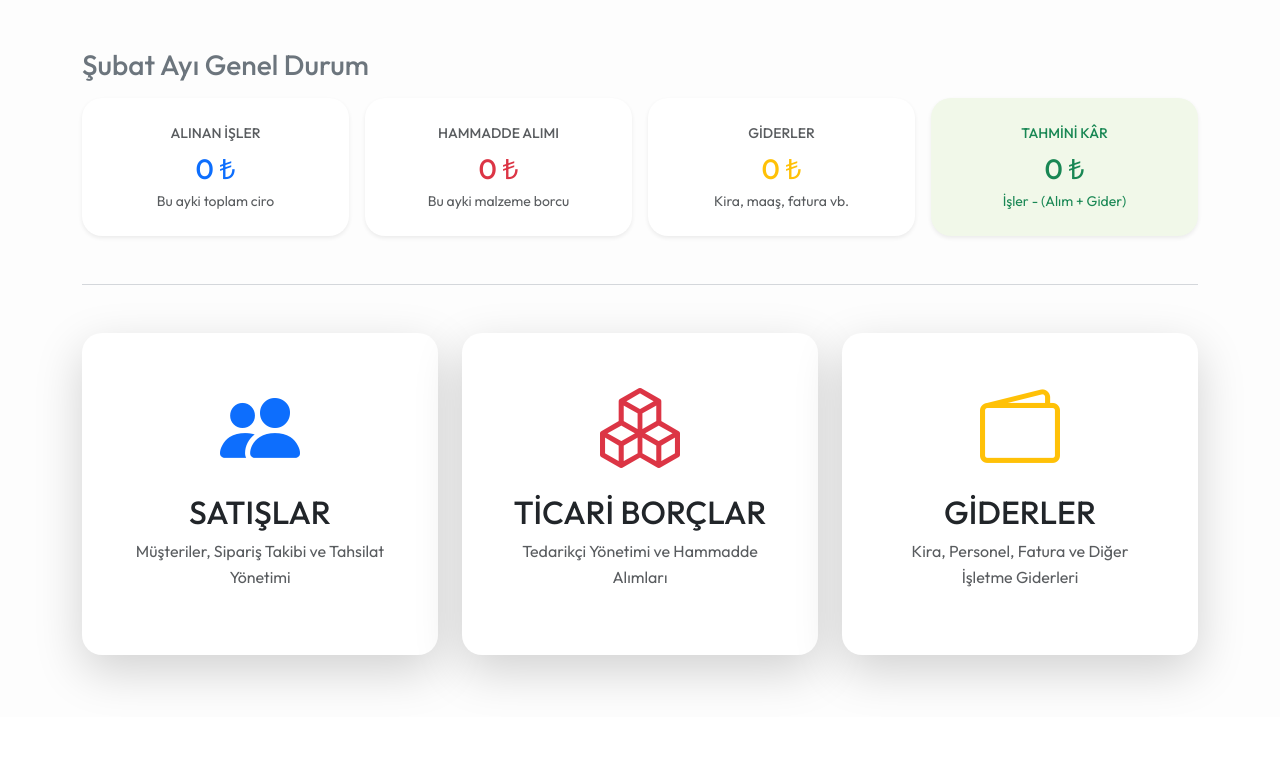
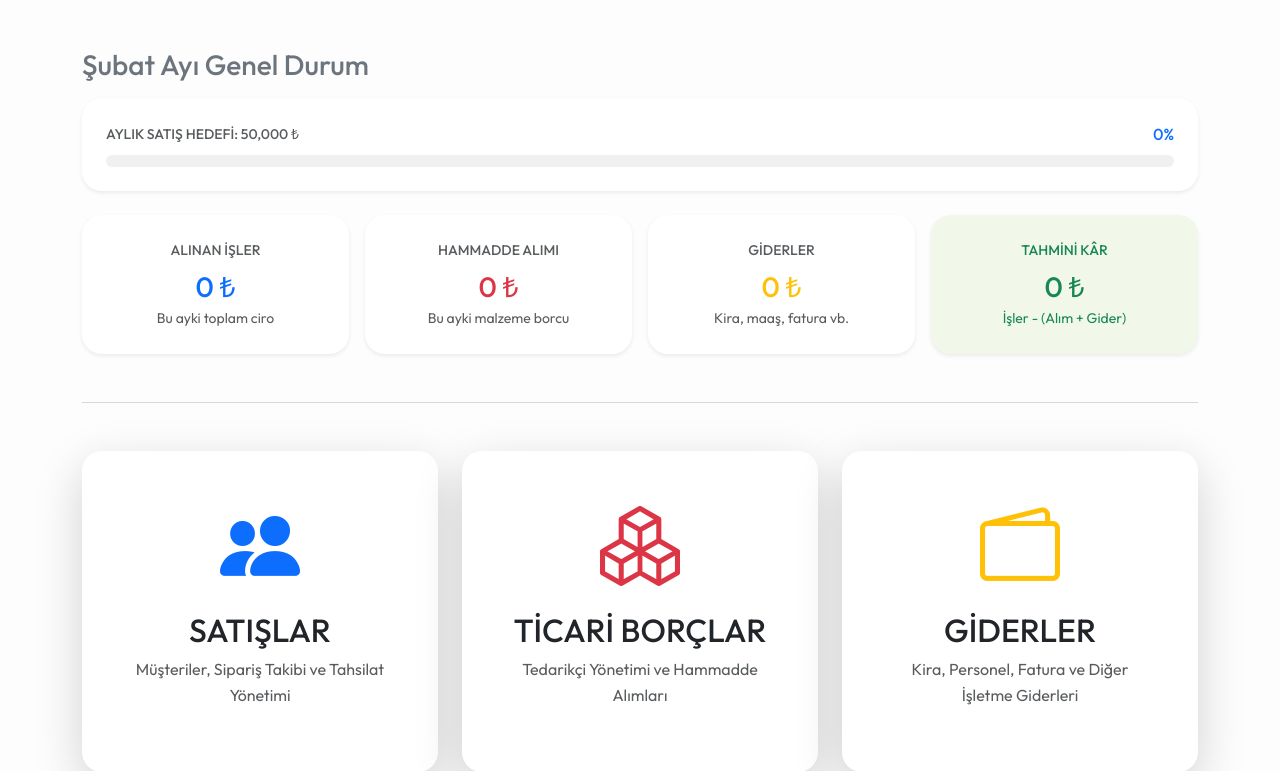
Before and after one commit to musty7091/yvr, a Flask app: page / in a window 1280 px wide. Shown: the part 83-854 px from the top of the page. Before the commit the page ends 771 px from the top, so only its background shows below. Run offline with Flask 3, Linux system fonts and the light colour scheme; the visitor is signed in with stand-in values (Sample User, id 1).

Commit message:
satış hedefi

```diff
--- a/routes/genel_isler.py
+++ b/routes/genel_isler.py
@@ -22,17 +22,24 @@ def index():
     }
     guncel_ay = aylar_tr[bu_ay]
 
-    # Aylık İş Hacmi Hesaplama
+    # 1. Alınan İş Hacmi Hesaplama
     aylik_is_hacmi = sum((i.toplam_bedel * GUNCEL_KURLAR.get(i.para_birimi, 1.0)) for i in IsKaydi.query.filter(extract('month', IsKaydi.kayit_tarihi) == bu_ay, extract('year', IsKaydi.kayit_tarihi) == bu_yil).all())
 
-    # Aylık Satın Alma (Hammadde) Hesaplama
+    # 2. Ticari Alımlar (Hammadde) Hesaplama
     aylik_satinalma = sum((s.tutar * GUNCEL_KURLAR.get(s.para_birimi, 1.0)) for s in SatinAlma.query.filter(extract('month', SatinAlma.tarih) == bu_ay, extract('year', SatinAlma.tarih) == bu_yil).all())
 
-    # Aylık İşletme Giderleri Hesaplama
+    # 3. İşletme Giderleri Hesaplama
     aylik_gider = sum((g.tutar * g.kur_degeri) for g in Gider.query.filter(extract('month', Gider.tarih) == bu_ay, extract('year', Gider.tarih) == bu_yil).all())
 
-    # Kâr Hesaplama
+    # 4. Tahmini Kâr Hesaplama
     hesaplanan_kar = aylik_is_hacmi - (aylik_satinalma + aylik_gider)
+
+    # 5. Kırmızı Alarm Sistemi (Devam eden işleri listeler)
+    alarm_listesi = IsKaydi.query.filter(IsKaydi.durum == 'Devam Ediyor').all()
+
+    # 6. Hedef Çubuğu Hesaplaması
+    aylik_hedef = 50000.0  # Örnek hedef
+    hedef_yuzde = min((aylik_is_hacmi / aylik_hedef) * 100, 100)
 
     return render_template('index.html',
                            ay_adi=guncel_ay,
@@ -40,6 +47,9 @@ def index():
                            ticari_alim=round(aylik_satinalma, 2),
                            giderler=round(aylik_gider, 2),
                            kar=round(hesaplanan_kar, 2),
+                           alarm_listesi=alarm_listesi,
+                           hedef_yuzde=round(hedef_yuzde, 0),
+                           aylik_hedef=aylik_hedef,
                            kurlar=GUNCEL_KURLAR)
 
 @genel_bp.route('/login', methods=['POST'])
--- a/templates/index.html
+++ b/templates/index.html
@@ -4,6 +4,42 @@
 {% block content %}
 <div class="mb-5">
     <h3 class="fw-bold mb-3 text-secondary">{{ ay_adi }} Ayı Genel Durum</h3>
+
+    <div class="card card-custom p-4 mb-4 border-0 shadow-sm">
+        <div class="d-flex justify-content-between align-items-center mb-2">
+            <span class="fw-bold small text-muted">AYLIK SATIŞ HEDEFİ: {{ "{:,.0f}".format(aylik_hedef) }} ₺</span>
+            <span class="fw-bold text-primary">{{ hedef_yuzde|int }}%</span>
+        </div>
+        <div class="progress" style="height: 12px; border-radius: 10px; background-color: #f0f0f0;">
+            <div class="progress-bar bg-primary" role="progressbar" style="width: {{ hedef_yuzde }}%; transition: width 1s ease-in-out;"></div>
+        </div>
+    </div>
+
+    {% if alarm_listesi %}
+    <div class="alert alert-danger border-0 shadow-sm mb-4" style="border-radius: 20px; background-color: #fff5f5;">
+        <h6 class="fw-bold text-danger mb-3"><i class="bi bi-exclamation-triangle-fill me-2"></i>DİKKAT: TESLİMATI BEKLEYEN İŞLER</h6>
+        <div class="table-responsive">
+            <table class="table table-sm table-borderless mb-0 small">
+                <thead>
+                    <tr class="text-muted border-bottom">
+                        <th class="ps-0">Müşteri</th>
+                        <th>İş Tanımı</th>
+                        <th class="text-end">Tutar</th>
+                    </tr>
+                </thead>
+                <tbody>
+                    {% for is in alarm_listesi %}
+                    <tr>
+                        <td class="ps-0"><strong>{{ is.sahibi.ad_soyad }}</strong></td>
+                        <td>{{ is.is_tanimi }}</td>
+                        <td class="text-end text-danger fw-bold">{{ "{:,.2f}".format(is.toplam_bedel) }} {{ is.para_birimi }}</td>
+                    </tr>
+                    {% endfor %}
+                </tbody>
+            </table>
+        </div>
+    </div>
+    {% endif %}
 
     <div class="row g-3">
         <div class="col-md-3 col-6">
@@ -43,7 +79,6 @@
 <hr class="my-5 opacity-25">
 
 <div class="row g-4 justify-content-center">
-
     <div class="col-md-4">
         <a href="{{ url_for('musteri.satislar') }}" class="text-decoration-none">
             <div class="card card-custom h-100 border-0 shadow-lg card-hover-effect text-center p-5" style="transition: transform 0.2s;">
@@ -79,7 +114,6 @@
             </div>
         </a>
     </div>
-
 </div>
 
 <style>
```
Also changed, not shown: models.py (+14 -1 lines), instance/yvr_veritabani.db.
